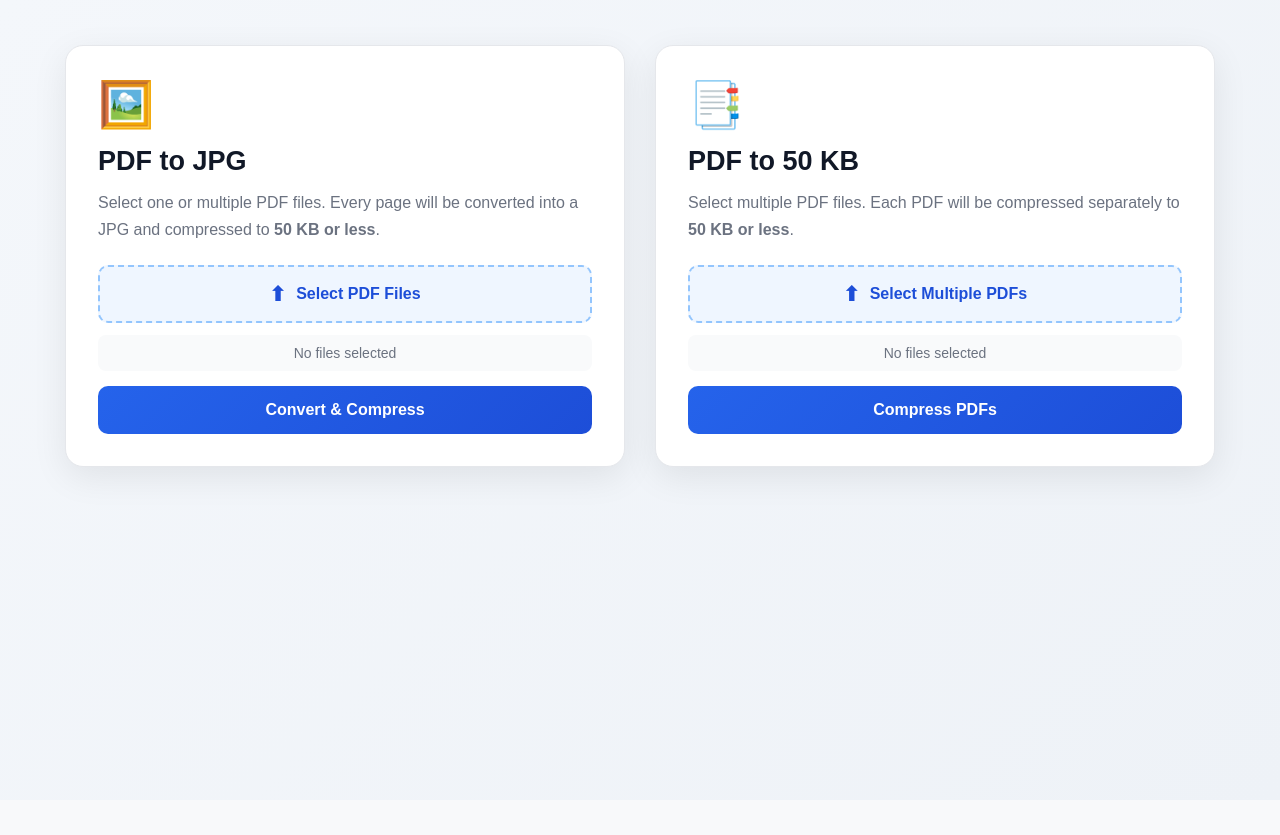
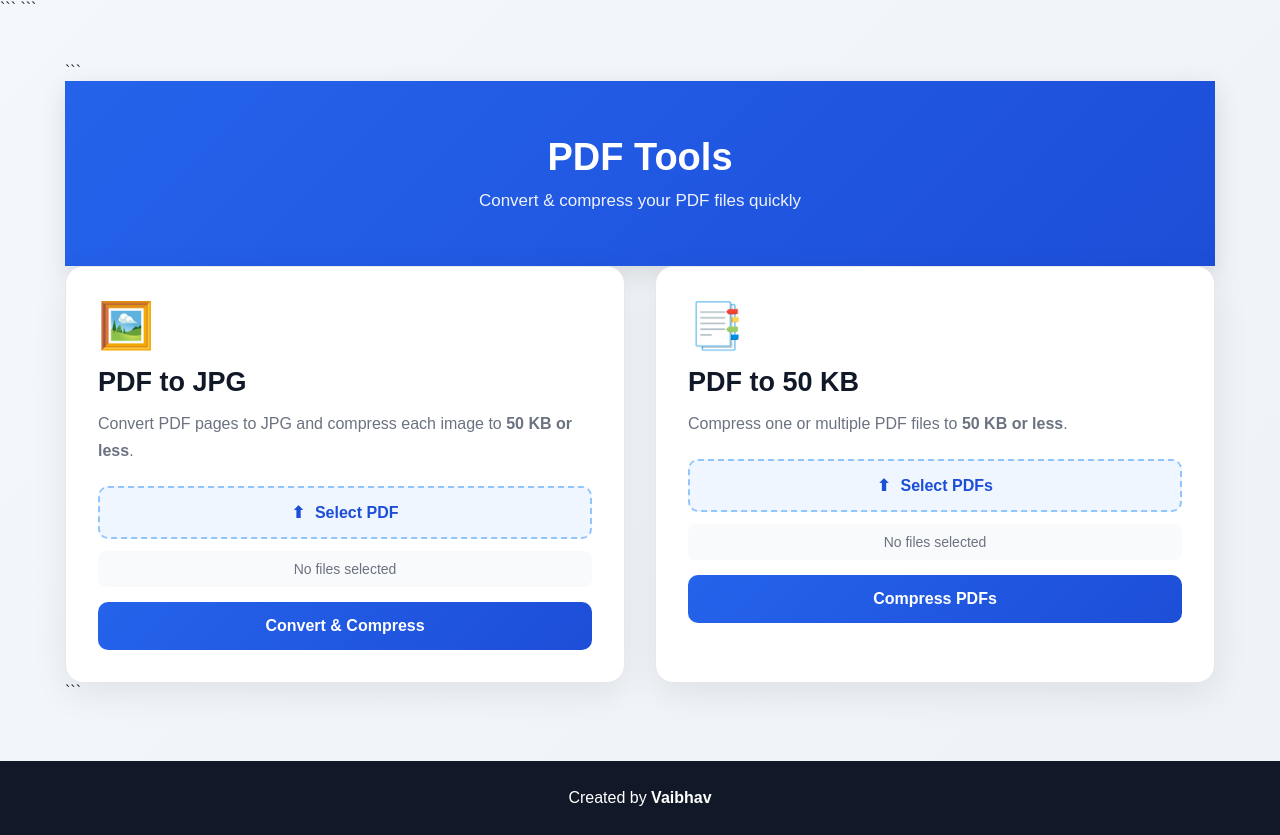
Before and after one commit to VaibhavRAI198/Compression_work_lessthen_50kb, a Flask app: page / in a window 1280 px wide. Before the commit the page ends 492 px from the top, so only its background shows below. Run offline with Flask 3, Linux system fonts and the light colour scheme; some libraries are stand-ins or nearby versions.

Commit message:
Update index.html

````diff
--- a/templates/index.html
+++ b/templates/index.html
@@ -1,380 +1,206 @@
 <!DOCTYPE html>
+
 <html lang="en">
 
 <head>
+    <meta charset="UTF-8">
+    <meta name="viewport" content="width=device-width, initial-scale=1.0">
 
-    <meta charset="UTF-8">
+```
+<title>PDF Converter & Compressor</title>
 
-    <meta
-        name="viewport"
-        content="width=device-width, initial-scale=1.0"
-    >
-
-    <title>
-        PDF Converter & Compressor
-    </title>
-
-    <link
-        rel="stylesheet"
-        href="{{ url_for('static', filename='style.css') }}"
-    >
+<link rel="stylesheet"
+      href="{{ url_for('static', filename='style.css') }}">
+```
 
 </head>
 
-
 <body>
-
 
 <main class="container">
 
+```
+<div id="messageBox" class="message-box"></div>
 
-    <!-- ==================================================
-         MESSAGE
-    =================================================== -->
-
-    <div
-        id="messageBox"
-        class="message-box"
-    ></div>
-
-
-    <!-- ==================================================
-         TOOLS
-    =================================================== -->
+<header class="header">
+    <h1>PDF Tools</h1>
+    <p>Convert & compress your PDF files quickly</p>
+</header>
 
 <div class="tools">
 
-
-        <!-- ==================================================
-             PDF TO JPG
-        =================================================== -->
-
+    <!-- PDF TO JPG -->
     <section class="tool-card">
 
-            <div class="icon">
-                🖼️
-            </div>
+        <div class="icon">🖼️</div>
 
-
-            <h2>
-                PDF to JPG
-            </h2>
-
+        <h2>PDF to JPG</h2>
 
         <p>
-                Select one or multiple PDF files.
-                Every page will be converted into
-                a JPG and compressed to
-                <strong>50 KB or less</strong>.
+            Convert PDF pages to JPG and compress
+            each image to <strong>50 KB or less</strong>.
         </p>
 
-
-
-            <form
-                id="jpgForm"
+        <form id="jpgForm"
               action="{{ url_for('pdf_to_jpg_50kb') }}"
               method="POST"
-                enctype="multipart/form-data"
-            >
+              enctype="multipart/form-data">
 
-
-                <label
-                    class="file-label"
-                    for="pdf_file"
-                >
-
-                    <span class="upload-icon">
-                        ⬆
-                    </span>
-
-                    Select PDF Files
-
+            <label class="file-label" for="pdf_file">
+                <span>⬆</span>
+                Select PDF
             </label>
 
-
-                <input
-                    type="file"
+            <input type="file"
                    id="pdf_file"
                    name="pdf_file"
                    accept=".pdf,application/pdf"
                    multiple
-                    required
-                >
+                   required>
 
-
-                <div
-                    class="file-name"
-                    id="pdfName"
-                >
+            <div class="file-name" id="pdfName">
                 No files selected
             </div>
 
-
-                <button
-                    type="submit"
+            <button type="submit"
                     class="btn"
-                    id="jpgButton"
-                >
-
+                    id="jpgButton">
                 Convert & Compress
-
             </button>
-
 
         </form>
 
     </section>
 
 
-
-        <!-- ==================================================
-             PDF TO 50 KB
-        =================================================== -->
-
+    <!-- PDF COMPRESS -->
     <section class="tool-card">
 
-            <div class="icon">
-                📑
-            </div>
+        <div class="icon">📑</div>
 
-
-            <h2>
-                PDF to 50 KB
-            </h2>
-
+        <h2>PDF to 50 KB</h2>
 
         <p>
-                Select multiple PDF files.
-                Each PDF will be compressed separately
+            Compress one or multiple PDF files
             to <strong>50 KB or less</strong>.
         </p>
 
-            <form
-                id="compressForm"
+        <form id="compressForm"
               action="{{ url_for('compress_pdf') }}"
               method="POST"
-                enctype="multipart/form-data"
-            >
+              enctype="multipart/form-data">
 
-
-                <label
-                    class="file-label"
-                    for="pdf_compress_file"
-                >
-
-                    <span class="upload-icon">
-                        ⬆
-                    </span>
-
-                    Select Multiple PDFs
-
+            <label class="file-label" for="pdf_compress_file">
+                <span>⬆</span>
+                Select PDFs
             </label>
 
-
-                <input
-                    type="file"
+            <input type="file"
                    id="pdf_compress_file"
                    name="pdf_compress_file"
                    accept=".pdf,application/pdf"
                    multiple
-                    required
-                >
+                   required>
 
-
-                <div
-                    class="file-name"
-                    id="compressPdfName"
-                >
+            <div class="file-name" id="compressPdfName">
                 No files selected
             </div>
 
-
-                <button
-                    type="submit"
+            <button type="submit"
                     class="btn"
-                    id="compressButton"
-                >
-
+                    id="compressButton">
                 Compress PDFs
-
             </button>
-
 
         </form>
 
     </section>
 
-
 </div>
+```
 
 </main>
 
-
+<footer>
+    Created by <strong>Vaibhav</strong>
+</footer>
 
 <script>
 
+function showMessage(message, type = "error") {
 
-// ========================================================
-// MESSAGE FUNCTION
-// ========================================================
-
-function showMessage(
-    message,
-    type = "error"
-) {
-
-    const box =
-        document.getElementById(
-            "messageBox"
-        );
-
+    const box = document.getElementById("messageBox");
 
     box.textContent = message;
-
-    box.className =
-        "message-box " + type;
-
+    box.className = "message-box " + type;
 }
 
 
-// ========================================================
 // AUTOMATIC DOWNLOAD
-// ========================================================
+async function downloadFiles(files) {
 
-async function downloadFiles(
-    files
-) {
-
-    for (
-        let i = 0;
-        i < files.length;
-        i++
-    ) {
-
-        const file =
-            files[i];
-
+    for (const file of files) {
 
         try {
 
-            const response =
-                await fetch(
-                    file.url
-                );
-
+            const response = await fetch(file.url);
 
             if (!response.ok) {
-
-                throw new Error(
-                    "Download failed"
-                );
-
+                throw new Error("Download failed");
             }
 
-
-            const blob =
-                await response.blob();
-
+            const blob = await response.blob();
 
             const blobUrl =
-                window.URL.createObjectURL(
-                    blob
-                );
-
+                window.URL.createObjectURL(blob);
 
             const link =
-                document.createElement(
-                    "a"
-                );
+                document.createElement("a");
 
+            link.href = blobUrl;
+            link.download = file.name;
 
-            link.href =
-                blobUrl;
-
-
-            link.download =
-                file.name;
-
-
-            document.body.appendChild(
-                link
-            );
-
+            document.body.appendChild(link);
 
             link.click();
 
-
             link.remove();
 
+            window.URL.revokeObjectURL(blobUrl);
 
-            window.URL.revokeObjectURL(
-                blobUrl
+            await new Promise(resolve =>
+                setTimeout(resolve, 300)
             );
-
-
-            // Small delay between
-            // multiple downloads.
-            await new Promise(
-                resolve =>
-                    setTimeout(
-                        resolve,
-                        500
-                    )
-            );
-
 
         }
         catch (error) {
 
-            console.error(
-                error
-            );
+            console.error(error);
 
             showMessage(
                 "One of the files could not be downloaded.",
                 "error"
             );
-
         }
-
     }
-
 }
 
 
-// ========================================================
-// PDF -> JPG
-// ========================================================
+// PDF TO JPG
+const jpgForm =
+    document.getElementById("jpgForm");
 
-const jpgForm =
-    document.getElementById(
-        "jpgForm"
-    );
-
-
-jpgForm.addEventListener(
-    "submit",
-    async function(event) {
+jpgForm.addEventListener("submit", async function(event) {
 
     event.preventDefault();
 
-
     const input =
-            document.getElementById(
-                "pdf_file"
-            );
-
+        document.getElementById("pdf_file");
 
     const button =
-            document.getElementById(
-                "jpgButton"
-            );
+        document.getElementById("jpgButton");
 
-
-        if (
-            !input.files ||
-            input.files.length === 0
-        ) {
+    if (!input.files || input.files.length === 0) {
 
         showMessage(
             "Please select at least one PDF.",
@@ -382,29 +208,20 @@ jpgForm.addEventListener(
         );
 
         return;
-
     }
 
-
     button.disabled = true;
-
-        button.textContent =
-            "Processing...";
-
+    button.textContent = "Processing...";
 
     showMessage(
         "Converting PDF to JPG. Please wait...",
         "success"
     );
 
-
     try {
 
         const formData =
-                new FormData(
-                    jpgForm
-                );
-
+            new FormData(jpgForm);
 
         const response =
             await fetch(
@@ -415,10 +232,8 @@ jpgForm.addEventListener(
                 }
             );
 
-
         const data =
             await response.json();
-
 
         if (!response.ok || !data.success) {
 
@@ -426,27 +241,20 @@ jpgForm.addEventListener(
                 data.message ||
                 "PDF conversion failed."
             );
-
         }
-
 
         showMessage(
             data.files.length +
-                " JPG file(s) ready. Downloading automatically...",
+            " JPG file(s) ready. Downloading...",
             "success"
         );
 
-
-            await downloadFiles(
-                data.files
-            );
-
+        await downloadFiles(data.files);
 
         showMessage(
             "All JPG files have been downloaded.",
             "success"
         );
-
 
     }
     catch (error) {
@@ -461,49 +269,27 @@ jpgForm.addEventListener(
     finally {
 
         button.disabled = false;
-
-            button.textContent =
-                "Convert & Compress";
-
+        button.textContent = "Convert & Compress";
     }
 
-    }
-);
+});
 
 
-// ========================================================
 // PDF COMPRESSION
-// ========================================================
+const compressForm =
+    document.getElementById("compressForm");
 
-const compressForm =
-    document.getElementById(
-        "compressForm"
-    );
-
-
-compressForm.addEventListener(
-    "submit",
-    async function(event) {
+compressForm.addEventListener("submit", async function(event) {
 
     event.preventDefault();
 
-
     const input =
-            document.getElementById(
-                "pdf_compress_file"
-            );
-
+        document.getElementById("pdf_compress_file");
 
     const button =
-            document.getElementById(
-                "compressButton"
-            );
+        document.getElementById("compressButton");
 
-
-        if (
-            !input.files ||
-            input.files.length === 0
-        ) {
+    if (!input.files || input.files.length === 0) {
 
         showMessage(
             "Please select at least one PDF.",
@@ -511,29 +297,20 @@ compressForm.addEventListener(
         );
 
         return;
-
     }
 
-
     button.disabled = true;
-
-        button.textContent =
-            "Compressing...";
-
+    button.textContent = "Compressing...";
 
     showMessage(
         "Compressing PDF files. Please wait...",
         "success"
     );
 
-
     try {
 
         const formData =
-                new FormData(
-                    compressForm
-                );
-
+            new FormData(compressForm);
 
         const response =
             await fetch(
@@ -544,10 +321,8 @@ compressForm.addEventListener(
                 }
             );
 
-
         const data =
             await response.json();
-
 
         if (!response.ok || !data.success) {
 
@@ -555,27 +330,20 @@ compressForm.addEventListener(
                 data.message ||
                 "PDF compression failed."
             );
-
         }
-
 
         showMessage(
             data.files.length +
-                " PDF file(s) ready. Downloading automatically...",
+            " PDF file(s) ready. Downloading...",
             "success"
         );
 
-
-            await downloadFiles(
-                data.files
-            );
-
+        await downloadFiles(data.files);
 
         showMessage(
             "All compressed PDF files have been downloaded.",
             "success"
         );
-
 
     }
     catch (error) {
@@ -590,117 +358,58 @@ compressForm.addEventListener(
     finally {
 
         button.disabled = false;
-
-            button.textContent =
-                "Compress PDFs";
-
+        button.textContent = "Compress PDFs";
     }
 
-    }
-);
+});
 
 
-// ========================================================
-// SHOW SELECTED JPG FILES
-// ========================================================
-
+// SHOW PDF FILES
 document
     .getElementById("pdf_file")
-    .addEventListener(
-        "change",
-        function() {
+    .addEventListener("change", function() {
 
         const output =
-                document.getElementById(
-                    "pdfName"
-                );
+            document.getElementById("pdfName");
 
-
-            if (
-                this.files &&
-                this.files.length > 0
-            ) {
-
-                if (
-                    this.files.length === 1
-                ) {
+        if (this.files && this.files.length > 0) {
 
             output.textContent =
-                        this.files[0].name;
+                this.files.length === 1
+                    ? this.files[0].name
+                    : this.files.length + " PDF files selected";
 
         }
         else {
 
+            output.textContent = "No files selected";
+        }
+    });
+
+
+// SHOW COMPRESS FILES
+document
+    .getElementById("pdf_compress_file")
+    .addEventListener("change", function() {
+
+        const output =
+            document.getElementById("compressPdfName");
+
+        if (this.files && this.files.length > 0) {
+
             output.textContent =
-                        this.files.length +
-                        " PDF files selected";
-
-                }
+                this.files.length === 1
+                    ? this.files[0].name
+                    : this.files.length + " PDF files selected";
 
         }
         else {
 
-                output.textContent =
-                    "No files selected";
-
+            output.textContent = "No files selected";
         }
-
-        }
-    );
-
-
-// ========================================================
-// SHOW SELECTED COMPRESS FILES
-// ========================================================
-
-document
-    .getElementById("pdf_compress_file")
-    .addEventListener(
-        "change",
-        function() {
-
-            const output =
-                document.getElementById(
-                    "compressPdfName"
-                );
-
-
-            if (
-                this.files &&
-                this.files.length > 0
-            ) {
-
-                if (
-                    this.files.length === 1
-                ) {
-
-                    output.textContent =
-                        this.files[0].name;
-
-                }
-                else {
-
-                    output.textContent =
-                        this.files.length +
-                        " PDF files selected";
-
-                }
-
-            }
-            else {
-
-                output.textContent =
-                    "No files selected";
-
-            }
-
-        }
-    );
-
+    });
 
 </script>
 
-
 </body>
-
 </html>
````
Lines whose indentation alone changed are shown as unchanged.
